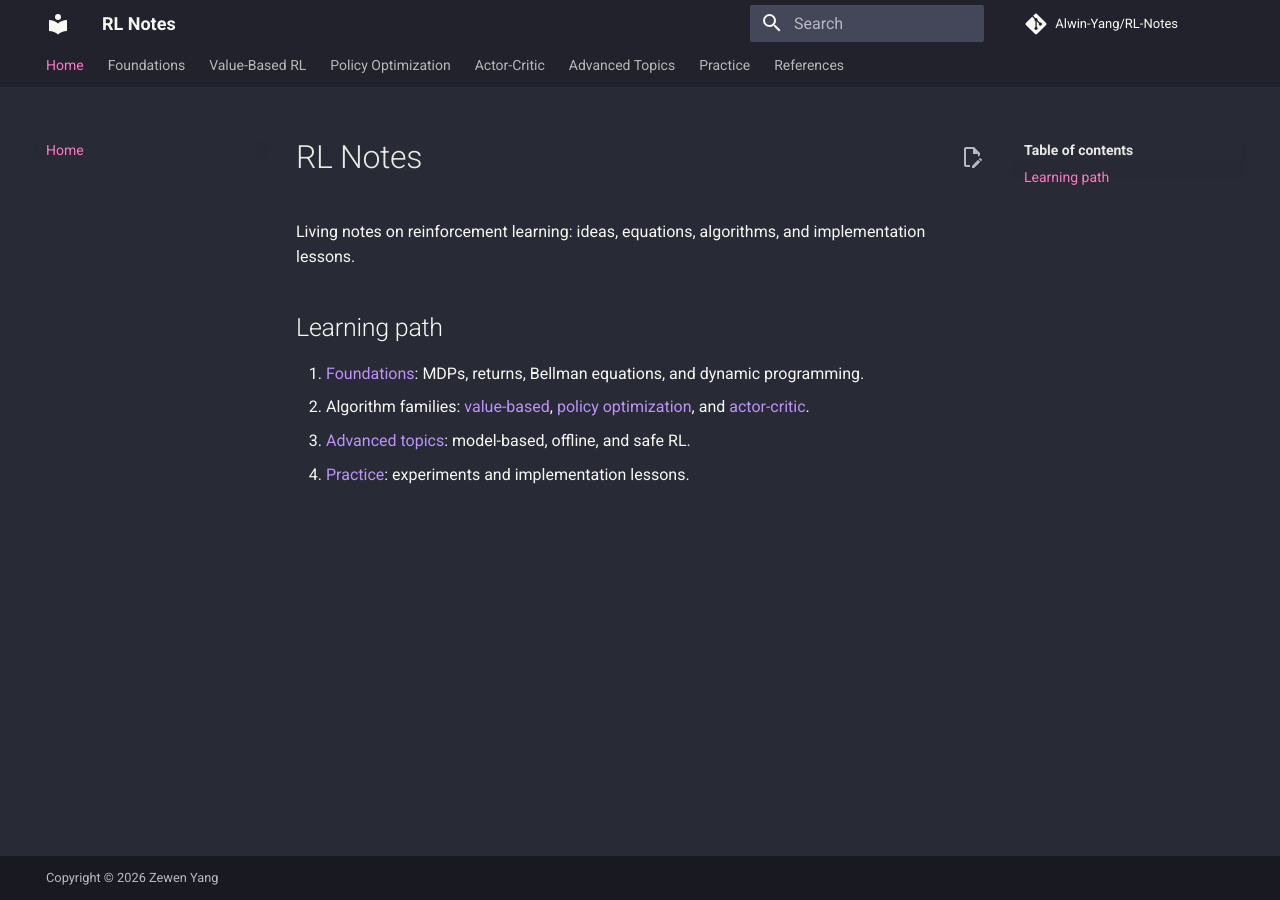
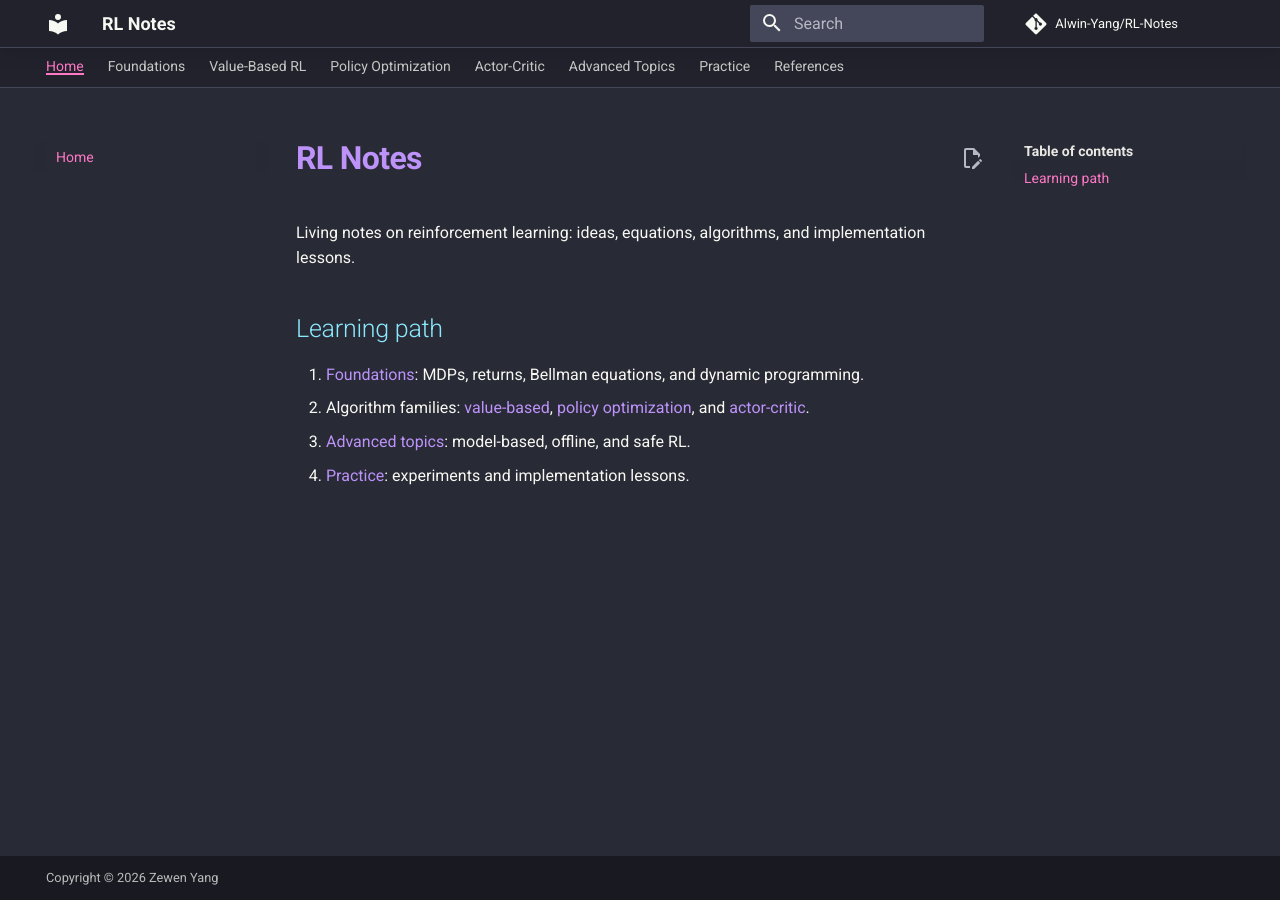
Before and after one commit to Alwin-Yang/RL-Notes, an MkDocs documentation site: the page built from docs/index.md, in a window 1280 px wide. Built offline with MkDocs 1.6.1 and Material for MkDocs 9.7.7, drawn with Linux system fonts in a browser that asks for light colours; comment, search, counter and statistics services are not loaded.

Commit message:
enhance styles for improved visual hierarchy and navigation interactions

```diff
--- a/docs/stylesheets/extra.css
+++ b/docs/stylesheets/extra.css
@@ -130,3 +130,86 @@
 .md-tabs__link--active .md-ellipsis {
   color: #ff79c6 !important;
 }
+
+/* Polished Dracula visual hierarchy. */
+::selection {
+  background: #44475a;
+  color: #f1fa8c;
+}
+
+.md-header {
+  border-bottom: 1px solid #44475a;
+  box-shadow: 0 .2rem .7rem #191a2166;
+}
+
+.md-tabs {
+  border-bottom: 1px solid #44475a;
+}
+
+.md-tabs__link {
+  opacity: .78;
+  transition: color .16s ease, opacity .16s ease, box-shadow .16s ease;
+}
+
+.md-tabs__link:hover,
+.md-tabs__link:focus,
+.md-tabs__item--active > .md-tabs__link {
+  box-shadow: inset 0 -2px 0 #ff79c6;
+  opacity: 1;
+}
+
+.md-sidebar--primary .md-nav__link {
+  border-radius: .35rem;
+  padding: .3rem .5rem;
+  transition: background-color .16s ease, color .16s ease;
+}
+
+.md-sidebar--primary .md-nav__link:hover,
+.md-sidebar--primary .md-nav__link:focus {
+  background: #ff79c614;
+}
+
+.md-sidebar--primary .md-nav__link--active {
+  background: #ff79c61f;
+  box-shadow: inset 2px 0 0 #ff79c6;
+}
+
+.md-typeset h1 {
+  color: #bd93f9;
+  font-weight: 700;
+  letter-spacing: -.02em;
+}
+
+.md-typeset h2 {
+  color: #8be9fd;
+}
+
+.md-typeset a {
+  text-decoration-color: transparent;
+  text-underline-offset: .15em;
+  transition: color .16s ease, text-decoration-color .16s ease;
+}
+
+.md-typeset a:hover {
+  text-decoration-color: #ff79c6;
+}
+
+.md-typeset pre > code,
+.highlight {
+  border-radius: .5rem;
+}
+
+.highlight {
+  border: 1px solid #44475a;
+  box-shadow: 0 .25rem .75rem #191a213d;
+}
+
+.qa-list h2 {
+  box-shadow: 0 .2rem .55rem #191a2133;
+}
+
+.qa-list h2 + p {
+  background: #21222c;
+  box-shadow: 0 .35rem .8rem #191a213d;
+  line-height: 1.65;
+}
```
